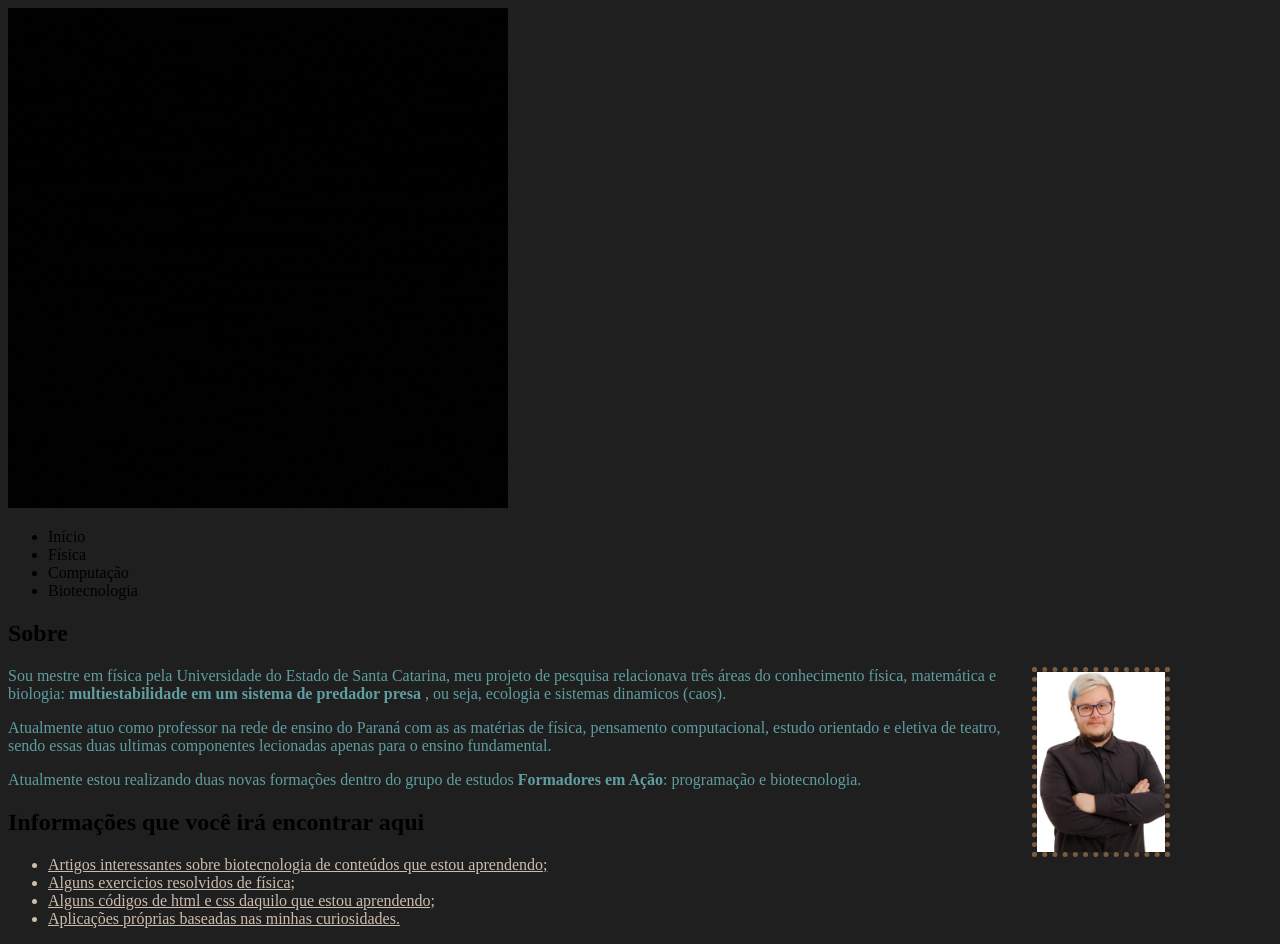
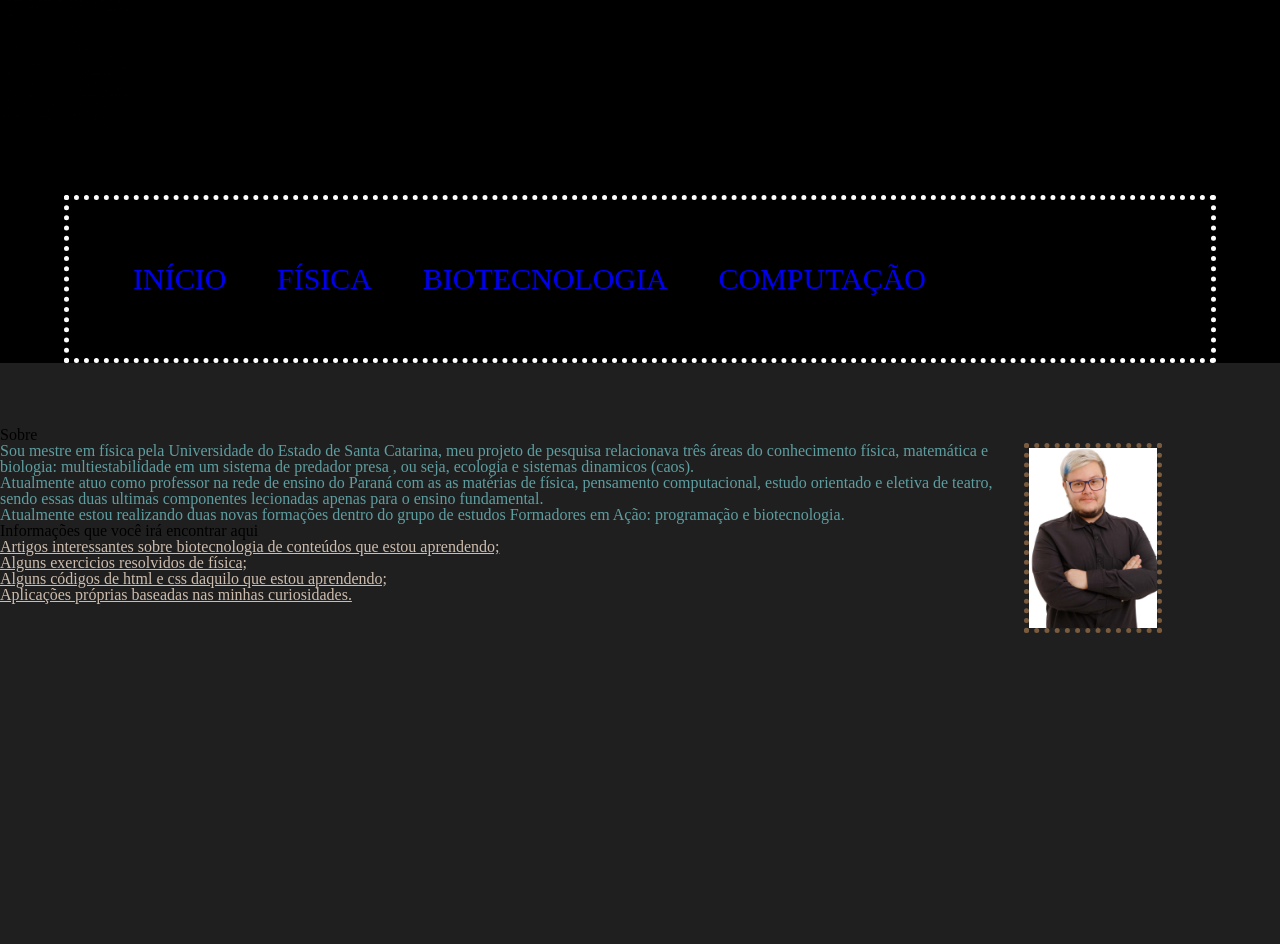
Before and after one commit to heroideallstar/heroideallstar_portfolio, a plain HTML site: page index.html in a window 1280 px wide. After the commit the page ends 800 px from the top, so only its background shows below. Drawn offline with Linux system fonts and the light colour scheme.

Commit message:
Add files via upload

```diff
--- a/index.html
+++ b/index.html
@@ -4,19 +4,24 @@
   <head>
     <meta charset="utf-8">
     <title>Prof. Daniel</title>
+    <link rel="stylesheet" href="reset.css">
     <link rel="stylesheet" href="style.css">
   </head>
 
   <body>
 
     <header>
-      <img src="logo.gif">
+      <h1><img id = "logo" src="logo.gif"></h1>
+      <div class = "navigation">
+        <nav>
           <ul>
-        <li>Início</li>
-        <li>Física</li>
-        <li>Computação</li>
-        <li>Biotecnologia</li>
+            <li><a href="index.html">Início</a></li>
+            <li><a href="Fisica.html">Física</a></li>
+            <li><a href="Biotecnologia.html">Biotecnologia</a></li>
+            <li><a href="Computação.html"> Computação </a></li>
           </ul>
+        </nav>
+      </div>
     </header>
 
     <div class="texto-principal" >
@@ -37,12 +42,13 @@
      <div class="lista">
         <h2>Informações que você irá encontrar aqui</h2>
         <ul>
-        <li class="itens">Artigos interessantes sobre biotecnologia de conteúdos
-        que estou aprendendo;</li>
+          <li class="itens">Artigos interessantes sobre biotecnologia de
+          conteúdos que estou aprendendo;</li>
           <li class="itens">Alguns exercicios resolvidos de física;</li>
           <li class="itens">Alguns códigos de html e css daquilo que estou
           aprendendo;</li>
-        <li class="itens">Aplicações próprias baseadas nas minhas curiosidades.</li>
+          <li class="itens">Aplicações próprias baseadas nas minhas
+          curiosidades.</li>
         </ul>
      </div>
 
--- /dev/null
+++ b/reset.css
@@ -0,0 +1,48 @@
+/* http://meyerweb.com/eric/tools/css/reset/
+   v2.0 | 20110126
+   License: none (public domain)
+*/
+
+html, body, div, span, applet, object, iframe,
+h1, h2, h3, h4, h5, h6, p, blockquote, pre,
+a, abbr, acronym, address, big, cite, code,
+del, dfn, em, img, ins, kbd, q, s, samp,
+small, strike, strong, sub, sup, tt, var,
+b, u, i, center,
+dl, dt, dd, ol, ul, li,
+fieldset, form, label, legend,
+table, caption, tbody, tfoot, thead, tr, th, td,
+article, aside, canvas, details, embed,
+figure, figcaption, footer, header, hgroup,
+menu, nav, output, ruby, section, summary,
+time, mark, audio, video {
+	margin: 0;
+	padding: 0;
+	border: 0;
+	font-size: 100%;
+	font: inherit;
+	vertical-align: baseline;
+}
+/* HTML5 display-role reset for older browsers */
+article, aside, details, figcaption, figure,
+footer, header, hgroup, menu, nav, section {
+	display: block;
+}
+body {
+	line-height: 1;
+}
+ol, ul {
+	list-style: none;
+}
+blockquote, q {
+	quotes: none;
+}
+blockquote:before, blockquote:after,
+q:before, q:after {
+	content: '';
+	content: none;
+}
+table {
+	border-collapse: collapse;
+	border-spacing: 0;
+}
--- a/style.css
+++ b/style.css
@@ -1,22 +1,28 @@
 body {
     background-color:#1f1f1f;
+}
+
+h1 {
+    color: ##fa4b00;
+    text-align: left;
+}
+
+#logo{
+    width: 10%;
+}
+
+h2 {
+    color: ##fa4b00;
 }
 
 .texto-principal {
     margin-right: 20%;
 }
 
-h1 {
-    color: ##fa4b00;
-    text-align: center;
-}
-h2 {
-    color: ##fa4b00;
-}
 p {
     color:  #5F9EA0;
+}
 
-}
 #imagem-principal {
     width: 10%;
     margin-left: 80%;
@@ -25,10 +31,38 @@ p {
     position: absolute;
 }
 
+header{
+  background-color: black;
+}
+
+nav li{
+  font-size: 30px;
+  display: flex;
+  margin-right: 5%;
+}
+
+nav ul{
+  display: flex;
+}
+
+nav a{
+  text-transform: uppercase;
+  text-decoration:none;
+}
+
+.navigation{
+  border: 5px dotted #ffffff;
+  padding:5%;
+  margin: 5%;
+}
+
 .itens {
 	color:  #cdbdae;
 	text-decoration: underline;
+  display: block;
 }
+
+
 
 /*.color1 { #7a5b3e };
 .color2 { #fafafa };
```
Also changed, not shown: Fisica.html (added, +26 -0 lines). Lines whose indentation alone changed are shown as unchanged.
